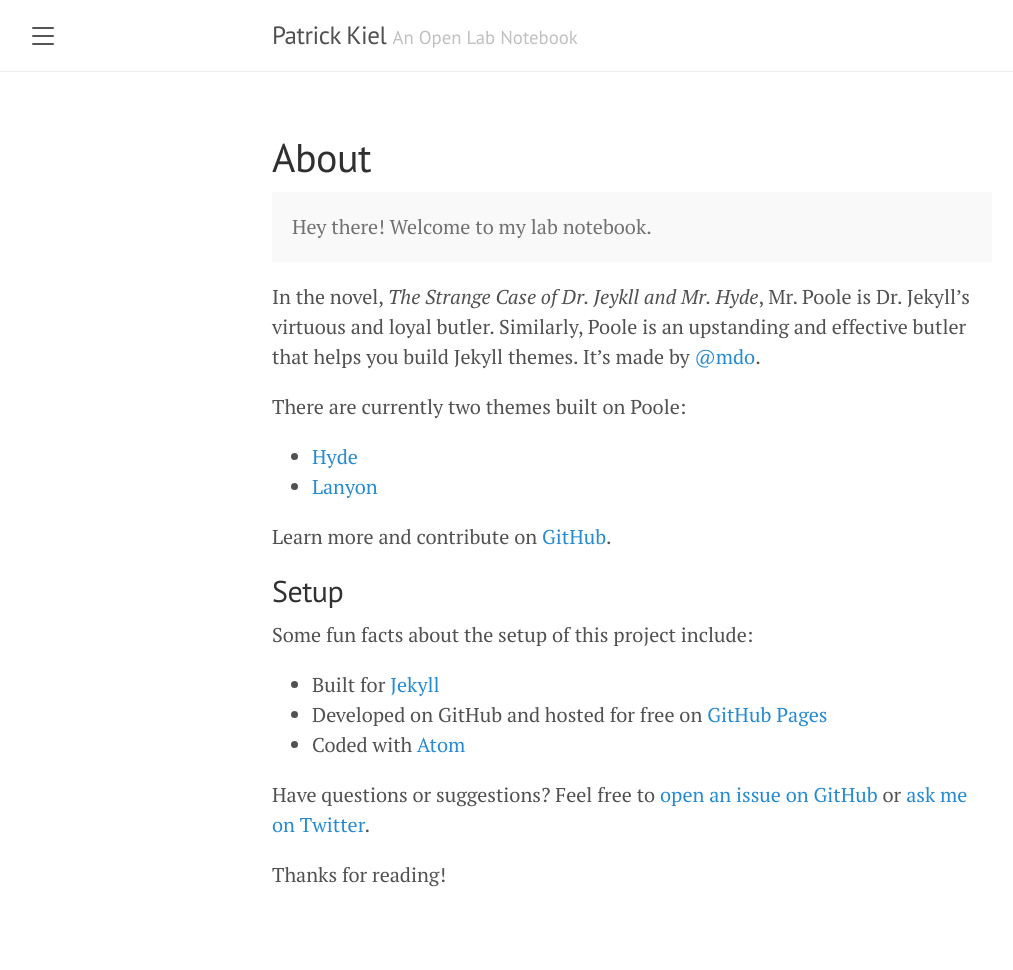
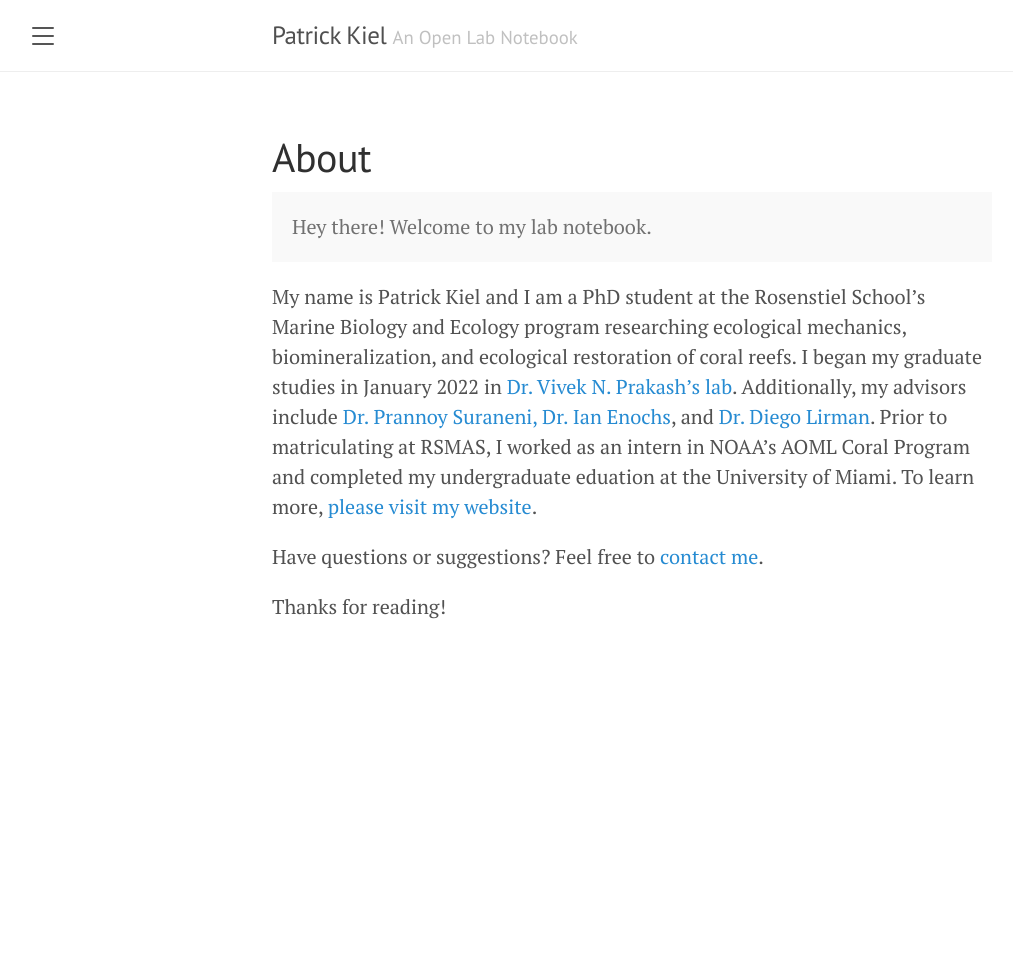
Before and after one commit to pkiel/notebook, a Jekyll site: the page built from about.md, in a window 1280 px wide. Shown: the whole page, without its empty margins (8-1021 px from the left). Built offline with Jekyll 4.4.1, drawn with Linux system fonts in a browser that asks for light colours; after the commit the page ends 900 px from its top, so only the background shows below that.

Commit message:
Update about.md

```diff
--- a/about.md
+++ b/about.md
@@ -7,23 +7,8 @@ title: About
   Hey there! Welcome to my lab notebook.
 </p>
 
-In the novel, *The Strange Case of Dr. Jeykll and Mr. Hyde*, Mr. Poole is Dr. Jekyll's virtuous and loyal butler. Similarly, Poole is an upstanding and effective butler that helps you build Jekyll themes. It's made by [@mdo](https://twitter.com/mdo).
+My name is Patrick Kiel and I am a PhD student at the Rosenstiel School's Marine Biology and Ecology program researching ecological mechanics, biomineralization, and ecological restoration of coral reefs. I began my graduate studies in January 2022 in <a href='https://www.marinebiophysics.org/' target ='_blank'>Dr. Vivek N. Prakash's lab</a>. Additionally, my advisors include <a href='https://accesslabumiami.com/' target='_blank'>Dr. Prannoy Suraneni, <a href='https://www.coral.noaa.gov/people/ian-enochs.html' target='_blank'>Dr. Ian Enochs</a>, and <a href='https://marine-biology-ecology.rsmas.miami.edu/research-themes/centers-and-labs/benthic-ecology-coral-restoration-lab/people/diego-lirman/index.html' target='_blank'>Dr. Diego Lirman</a>. Prior to matriculating at RSMAS, I worked as an intern in NOAA's AOML Coral Program and completed my undergraduate eduation at the University of Miami. To learn more, <a href='http://patrickkiel.com'>please visit my website</a>.
 
-There are currently two themes built on Poole:
-
-* [Hyde](http://hyde.getpoole.com)
-* [Lanyon](http://lanyon.getpoole.com)
-
-Learn more and contribute on [GitHub](https://github.com/poole).
-
-## Setup
-
-Some fun facts about the setup of this project include:
-
-* Built for [Jekyll](https://jekyllrb.com)
-* Developed on GitHub and hosted for free on [GitHub Pages](https://pages.github.com)
-* Coded with [Atom](https://atom.io)
-
-Have questions or suggestions? Feel free to [open an issue on GitHub](https://github.com/poole/issues/new) or [ask me on Twitter](https://twitter.com/mdo).
+Have questions or suggestions? Feel free to [contact me](https://twitter.com/patrickmkiel).
 
 Thanks for reading!
```
